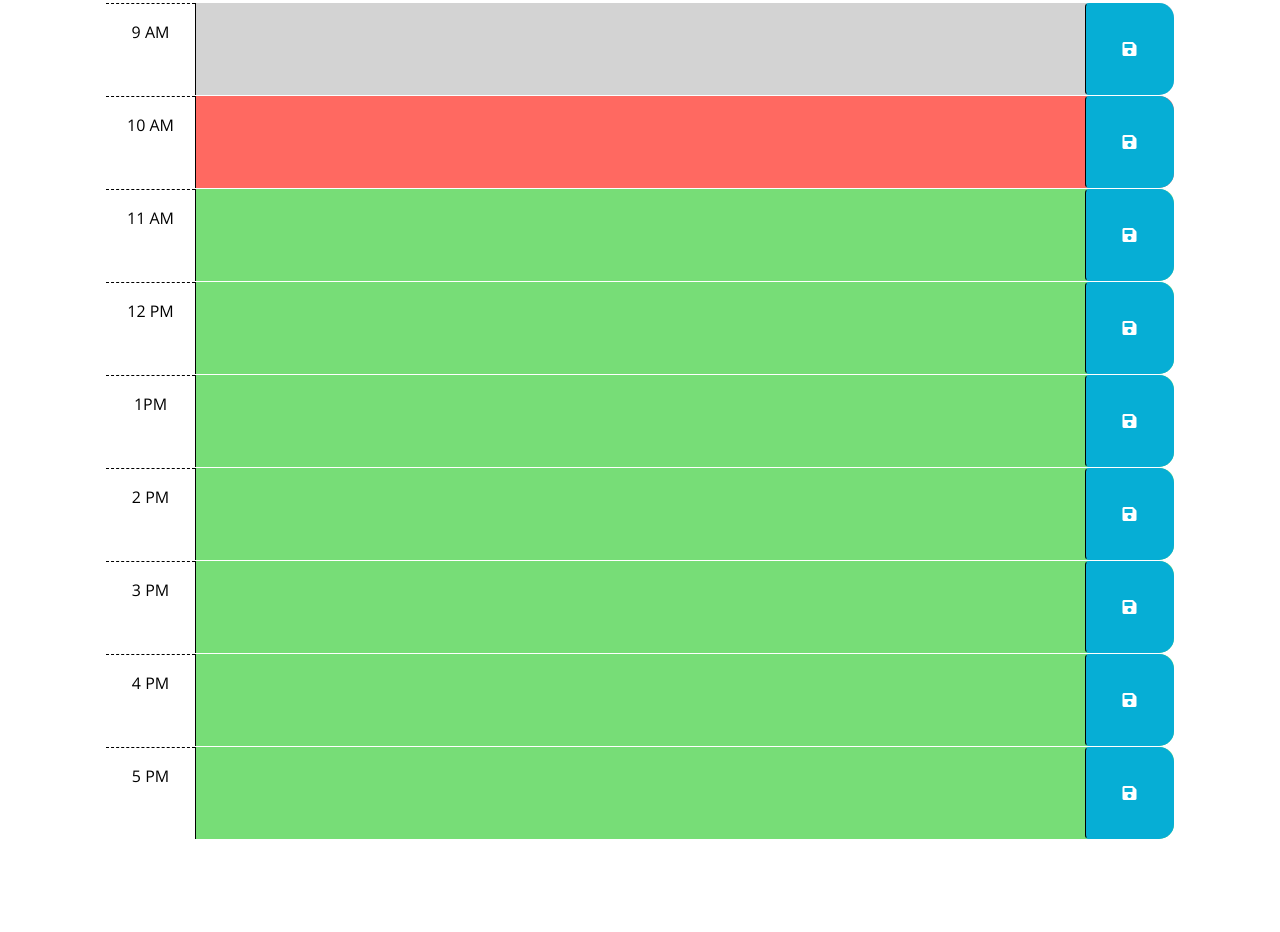
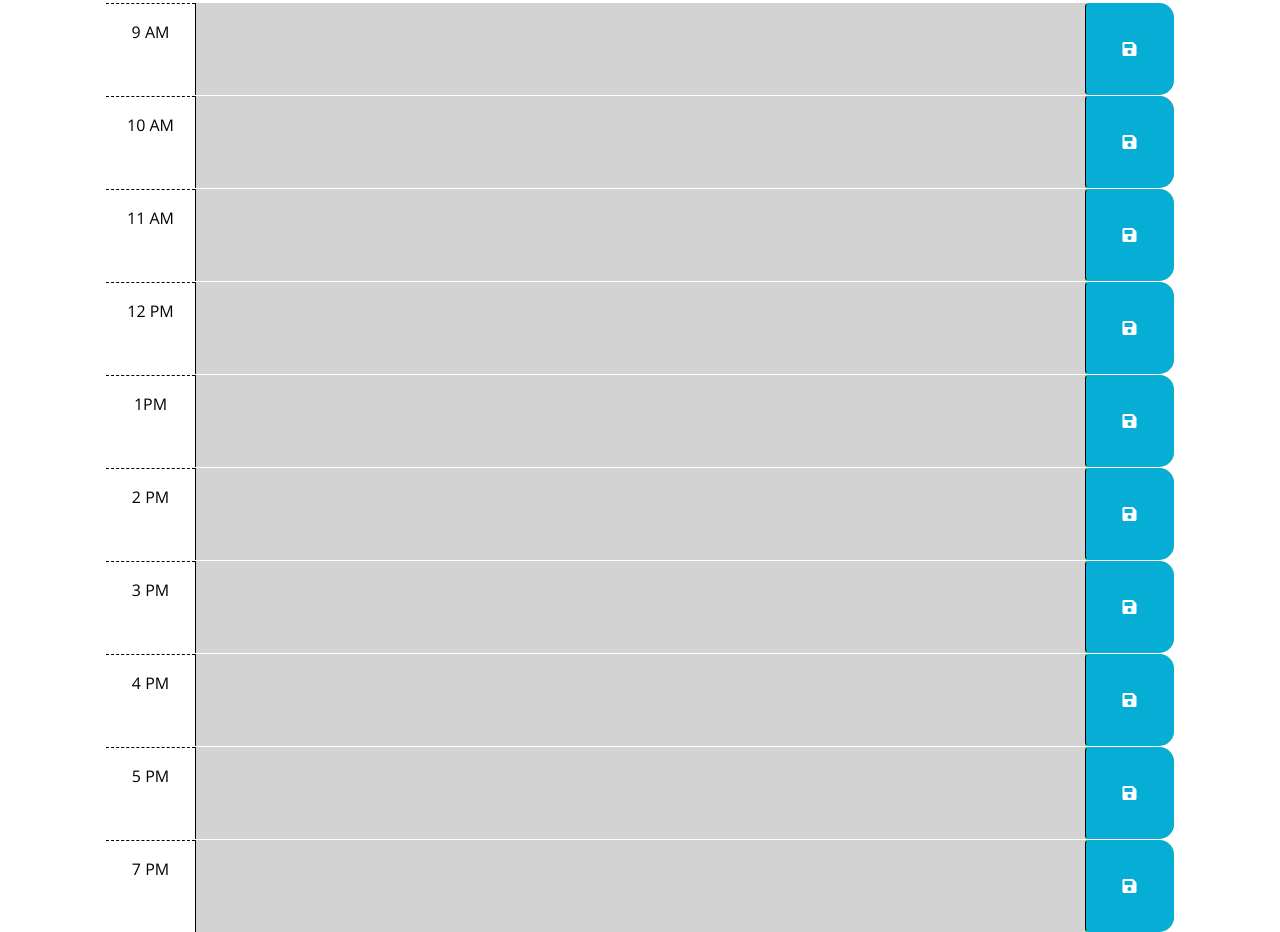
Before and after one commit to cameliabenavides10/dayplanner1, a plain HTML site: page index.html in a window 1280 px wide. Shown: the part 300-1232 px from the top of the page. Before the commit the page ends 1139 px from the top, so only its background shows below. Drawn offline with nearby package versions, Linux system fonts and the light colour scheme.

Commit message:
added more java local storage and trying to get color change to date

```diff
--- a/assets/script.js
+++ b/assets/script.js
@@ -23,26 +23,27 @@ $(function () {
 });
 
 
-// function appending date and time to page using days.js
+// // function appending date and time to page using days.js
 var intervalHeaderTime = function() {
     var todayHeader = dayjs();
-    $('#currentDay').text(todayHeader.format('MMM D, YYYY h:mm:ss a'));
-};
-// interval set to read function in order to update seconds
+   $('#currentDay').text(todayHeader.format('MMM D, YYYY h:mm:ss a'));
+ };
+ // interval set to read function in order to update seconds
 setInterval(intervalHeaderTime, 1000);
 
+;
+
+// // The following will be in order to change the colors on the planner depending on time of day.
+
+var intervalCurrentHour = function() {
+           var currentHour = dayjs();
+// i dont want to append it anywhere but im not sure how to write it yet
+   currentHour.format('h A');
 
 
-// The following will be in order to change the colors on the planner depending on time of day.
-// var intervalCurrentHour = function() {
-//              var currentHour = dayjs();
-// i dont want to append it anywhere but im not sure how to write it yet
-//              $('#currentDay').text(currentHour.format('h A'));
-// };
 // setInterval(intervalCurrentHour, 1000);
 
-// var hourBox = document.querySelector(".time-block");
-// do another for loop and see if you can select the ids and append them to a blank variable that will equal timegroups
+// // do another for loop and see if you can select the ids and append them to a blank variable that will equal timegroups
 
 var nine = $("#hour-9").text();
 var ten = $("#hour-10").text();
@@ -55,17 +56,57 @@ var four=$("#hour-16").text();
 var five= $("#hour-17").text();
 
 
+
+
 var theHours = [nine, ten, eleven, twelve, one, two, three, four, five];
 
-console.log(theHours[4]);
+
+console.log(currentHour.format('h A') === "7 PM");
 
 
-//  for (let i=0; i < theHours.length; i++){
-// if (intervalCurrentHour === theHours[i]){
-//     // set to present color using the style thing?
-// } else if(intervalCurrentHour > theHours){
-//     // set to past color
-// } else {
-//     // set to future color
-// }
-//  }
+ for (let i=0; i < theHours.length; i++){
+ if (currentHour.format('h A') === theHours[i]){
+   $("textarea").css("background-color", "#ff6961");
+ } else if(currentHour.format('h A') < theHours[i]){
+  $("textarea").css("background-color", "#77dd77");
+} else {
+        $("textarea").css("background-color", "#d3d3d3");
+ }
+ }
+
+};
+
+setInterval(intervalCurrentHour, 1000);
+
+
+
+
+
+
+
+
+
+
+
+
+
+
+
+
+
+
+$(".saveBtn").on("click", function (){
+var textPlanner = $(this).siblings("textarea").val();
+var timePlanner = $(this).parent().attr("id");
+localStorage.setItem(timePlanner, textPlanner);
+})
+
+$("#hour-9").children("textarea").val(localStorage.getItem("hour-9"));
+$("#hour-10").children("textarea").val(localStorage.getItem("hour-10"));
+$("#hour-11").children("textarea").val(localStorage.getItem("hour-11"));
+$("#hour-12").children("textarea").val(localStorage.getItem("hour-12"));
+$("#hour-13").children("textarea").val(localStorage.getItem("hour-13"));
+$("#hour-14").children("textarea").val(localStorage.getItem("hour-14"));
+$("#hour-15").children("textarea").val(localStorage.getItem("hour-15"));
+$("#hour-16").children("textarea").val(localStorage.getItem("hour-16"));
+$("#hour-17").children("textarea").val(localStorage.getItem("hour-17"));
--- a/index.html
+++ b/index.html
@@ -110,6 +110,13 @@
           <i class="fas fa-save" aria-hidden="true"></i>
         </button>
       </div>
+      <div id="hour-19" class="row time-block future">
+        <div class="col-2 col-md-1 hour text-center py-3">7 PM</div>
+        <textarea class="col-8 col-md-10 description" rows="3"> </textarea>
+        <button class="btn saveBtn col-2 col-md-1" aria-label="save">
+          <i class="fas fa-save" aria-hidden="true"></i>
+        </button>
+      </div>
 
 
     <script src="https://code.jquery.com/jquery-3.4.1.min.js"></script>
```
